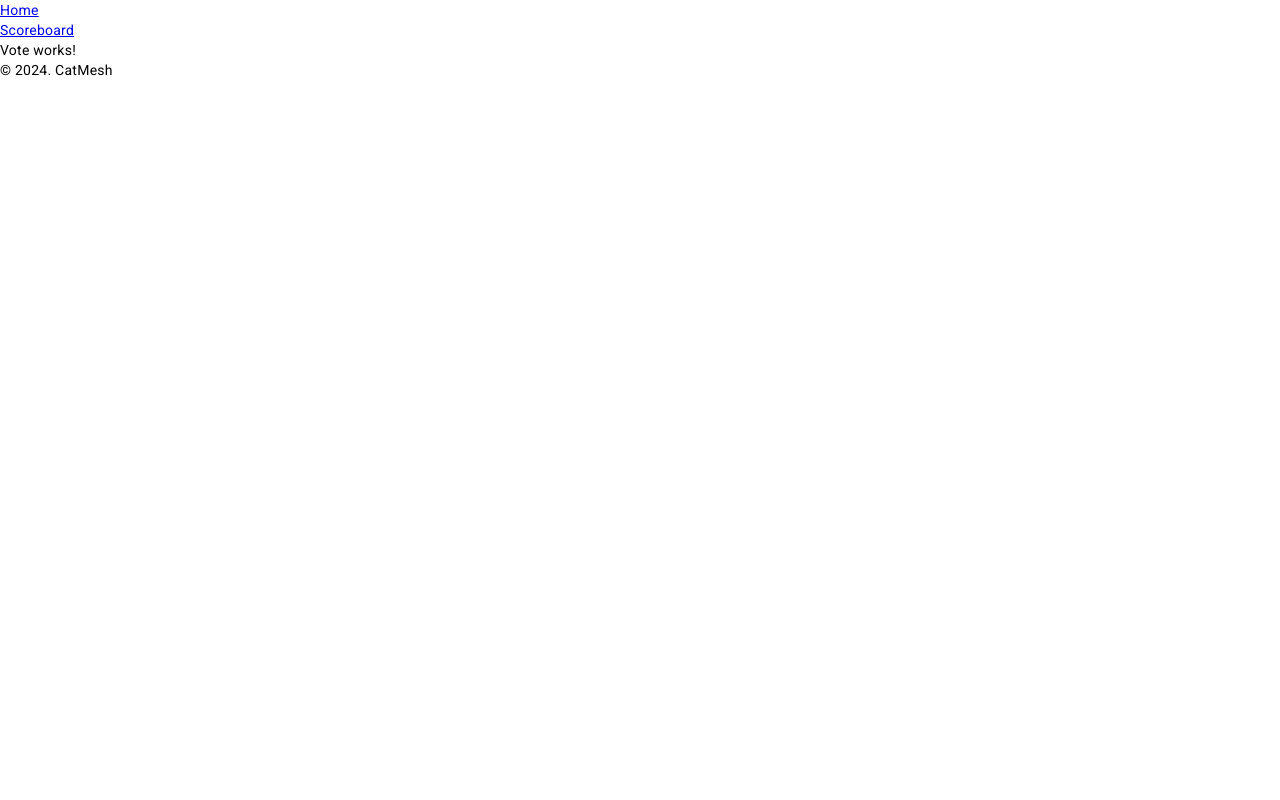
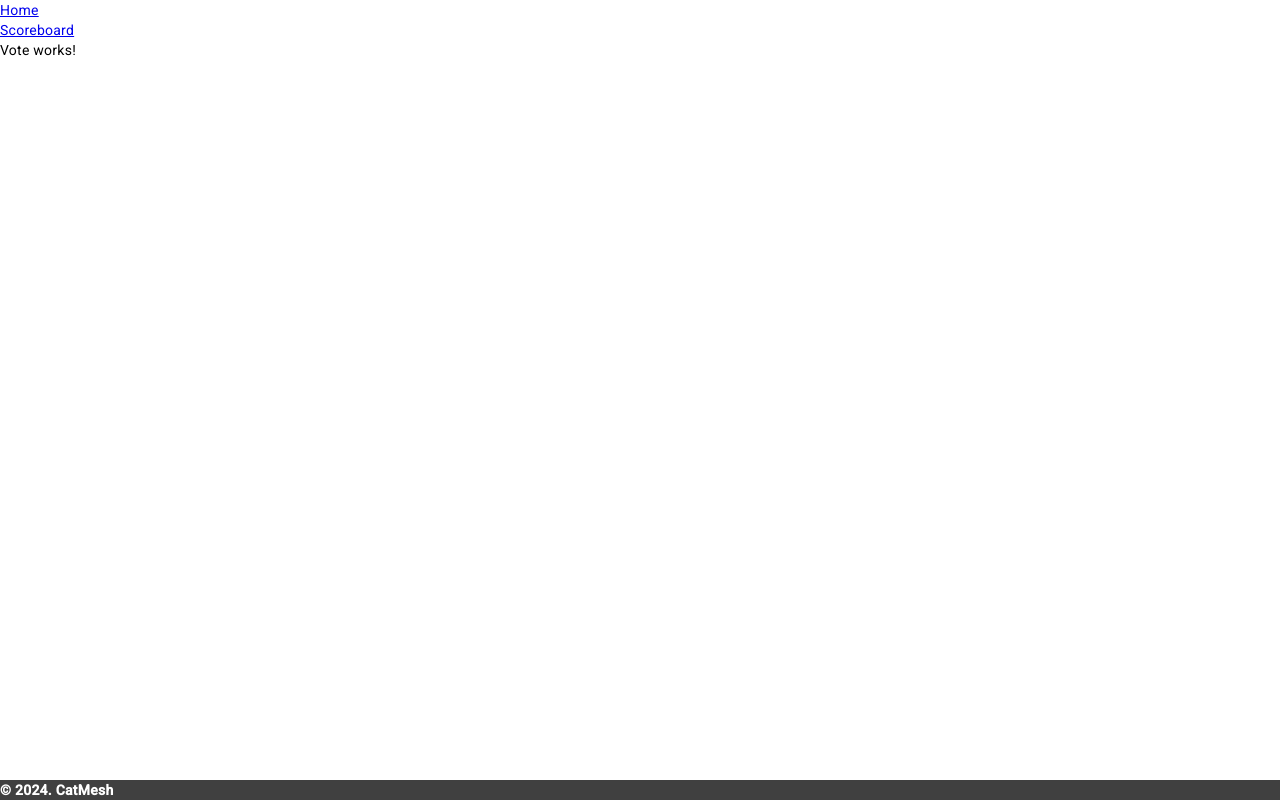
Before and after one commit to qhero/CatMesh, an Angular app: page / in a window 1280 px wide. Built offline with nearby package versions, Linux system fonts and the light colour scheme.

Commit message:
style: added footer style

```diff
--- /dev/null
+++ b/src/app/core/footer/footer.component.css
@@ -0,0 +1,8 @@
+footer {
+    position: fixed;
+    bottom: 0px;
+    background-color: rgb(64, 64, 64);
+    width: 100%;
+    color: white;
+    font-weight: bold;
+}
--- a/src/app/core/footer/footer.component.html
+++ b/src/app/core/footer/footer.component.html
@@ -1,7 +1,7 @@
 <footer>
   <div class="container">
     <span class="attribution">
-      &copy; {{ today | date: "yyyy" }}. CatMesh
+      &copy; {{ today | date : "yyyy" }}. CatMesh
     </span>
   </div>
 </footer>
```
Also changed, not shown: src/app/core/footer/footer.component.ts (+6 -5 lines).
